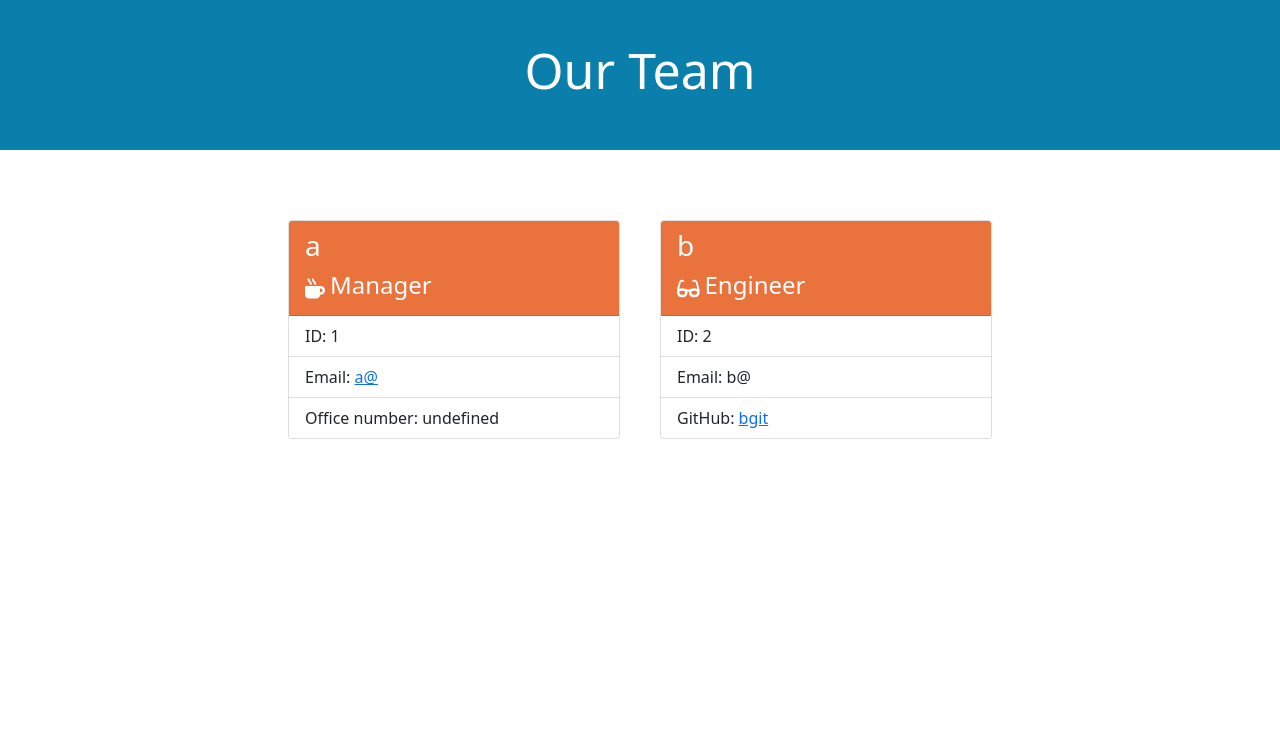
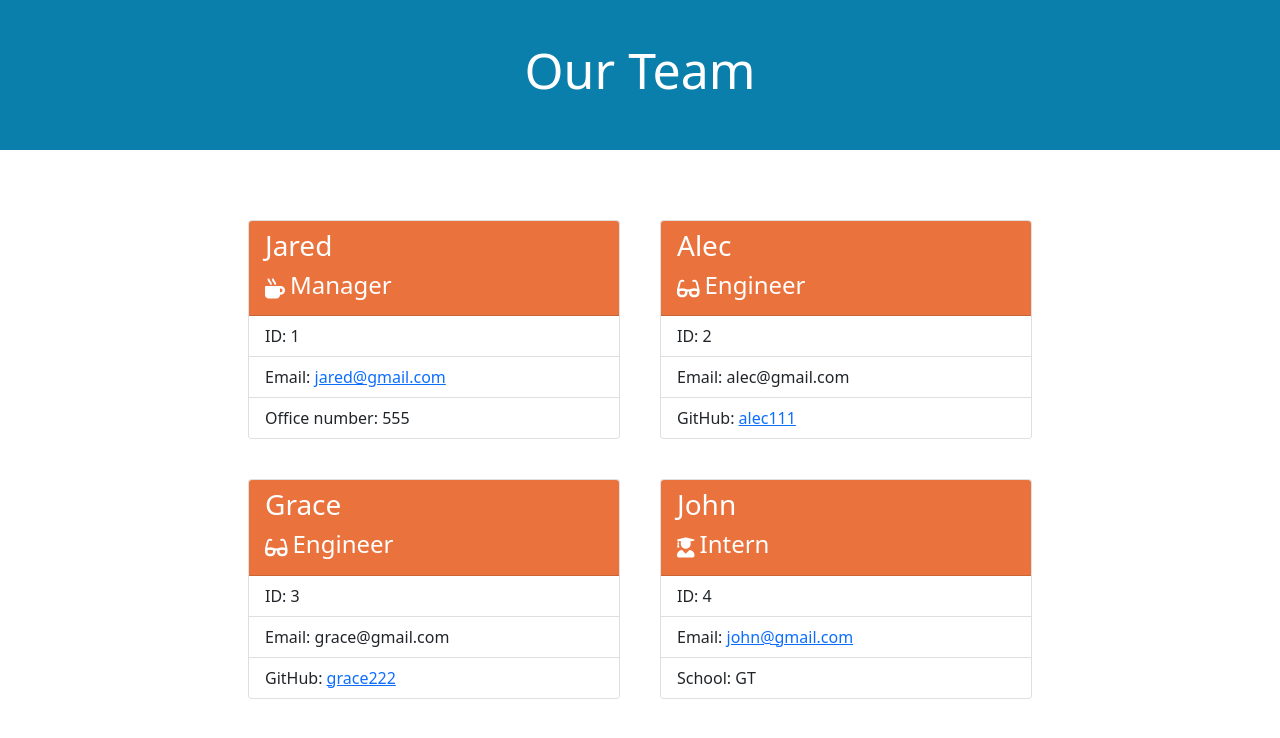
Before and after one commit to jingwang6028/Team-Profile-Generator, a website: page disc/index.html in a window 1280 px wide. Drawn offline with nearby package versions, Linux system fonts and the light colour scheme.

Commit message:
update README.md and gif

```diff
--- a/disc/index.html
+++ b/disc/index.html
@@ -18,10 +18,9 @@
       <main>
           <div class="container">
               <div class="d-flex flex-row flex-wrap justify-content-center">
-                <div class="col-4">
-                    <div class="card">
+                  <div class="col-4 card">
       <div class="card-header">
-                            <h3>a</h3>
+          <h3>Jared</h3>
           <div class="d-flex flex-row align-items-center">
               <i class="fas fa-mug-hot"></i>
               <h4>Manager</h4>
@@ -29,15 +28,13 @@
       </div>
       <ul class="list-group list-group-flush">
           <li class="list-group-item">ID: 1</li>
-                            <li class="list-group-item">Email: <a href="mailto: ${manager.mail} ">a@</a></li>
-                            <li class="list-group-item">Office number: undefined</li>
+          <li class="list-group-item">
+          Email: <a href="mailto: undefined">jared@gmail.com</a></li>
+          <li class="list-group-item">Office number: 555</li>
       </ul>
-                    </div>
-                </div>
-                <div class="col-4">
-                    <div class="card">
+  </div><div class="col-4 card">
       <div class="card-header">
-                            <h3>b</h3>
+          <h3>Alec</h3>
           <div class="d-flex flex-row align-items-center">
               <i class="fas fa-glasses"></i>
               <h4>Engineer</h4>
@@ -45,10 +42,35 @@
       </div>
       <ul class="list-group list-group-flush">
           <li class="list-group-item">ID: 2</li>
-                            <li class="list-group-item">Email: b@</li>
-                            <li class="list-group-item">GitHub: <a href="#">bgit</a></li>
+          <li class="list-group-item">Email: alec@gmail.com</li>
+          <li class="list-group-item">GitHub: <a href="#">alec111</a></li>
       </ul>
+  </div><div class="col-4 card">
+      <div class="card-header">
+          <h3>Grace</h3>
+          <div class="d-flex flex-row align-items-center">
+              <i class="fas fa-glasses"></i>
+              <h4>Engineer</h4>
           </div>
+      </div>
+      <ul class="list-group list-group-flush">
+          <li class="list-group-item">ID: 3</li>
+          <li class="list-group-item">Email: grace@gmail.com</li>
+          <li class="list-group-item">GitHub: <a href="#">grace222</a></li>
+      </ul>
+  </div><div class="col-4 card">
+        <div class="card-header">
+            <h3>John</h3>
+            <div class="d-flex flex-row align-items-center">
+                <i class="fas fa-user-graduate"></i>
+                <h4>Intern</h4>
+            </div>
+        </div>
+        <ul class="list-group list-group-flush">
+            <li class="list-group-item">ID: 4</li>
+            <li class="list-group-item">Email: <a href="mailto: undefined">john@gmail.com</a></li>
+            <li class="list-group-item">School: GT</li>
+        </ul>
     </div>
               </div>
           </div>
--- a/index.js
+++ b/index.js
@@ -7,14 +7,16 @@ const Intern = require("./lib/intern");
 const inquirer = require("inquirer");
 const fs = require("fs");
 
+// html template from src folder
 const generateHTML = require("./src/generateHTML");
 
+// array to collect all the team members
 const teamMemberArray = [];
 class Team {
   constructor() {}
 
   // ask for if needed to add another member
-  // if needed, add engineer or inter
+  // if needed, add engineer or intern
   // else generateHTML(teamMemberArray) as html data, and then write index.html in disc folder
   askForAddMember(data) {
     if (data.addmember == "Engineer") {
```
Also changed, not shown: src/index.html (deleted, +0 -30 lines), README.md, assets/testPass.png (added), 3 other files. Lines whose indentation alone changed are shown as unchanged.
